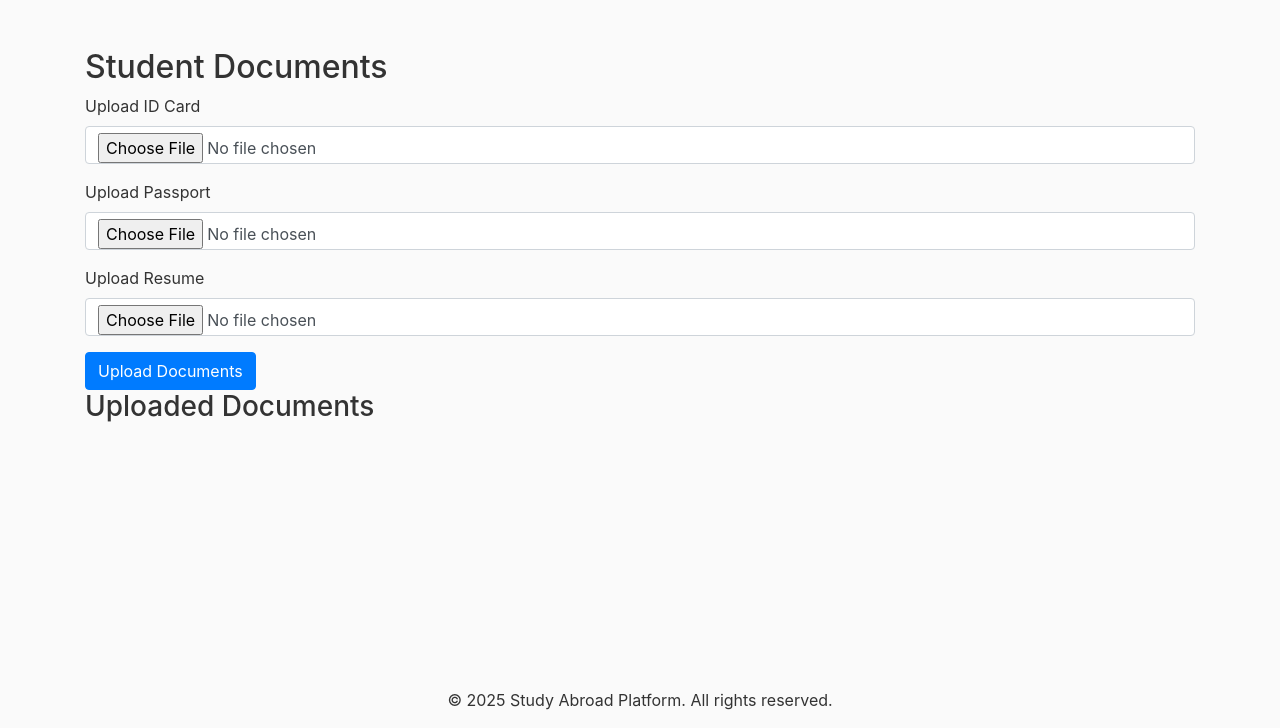
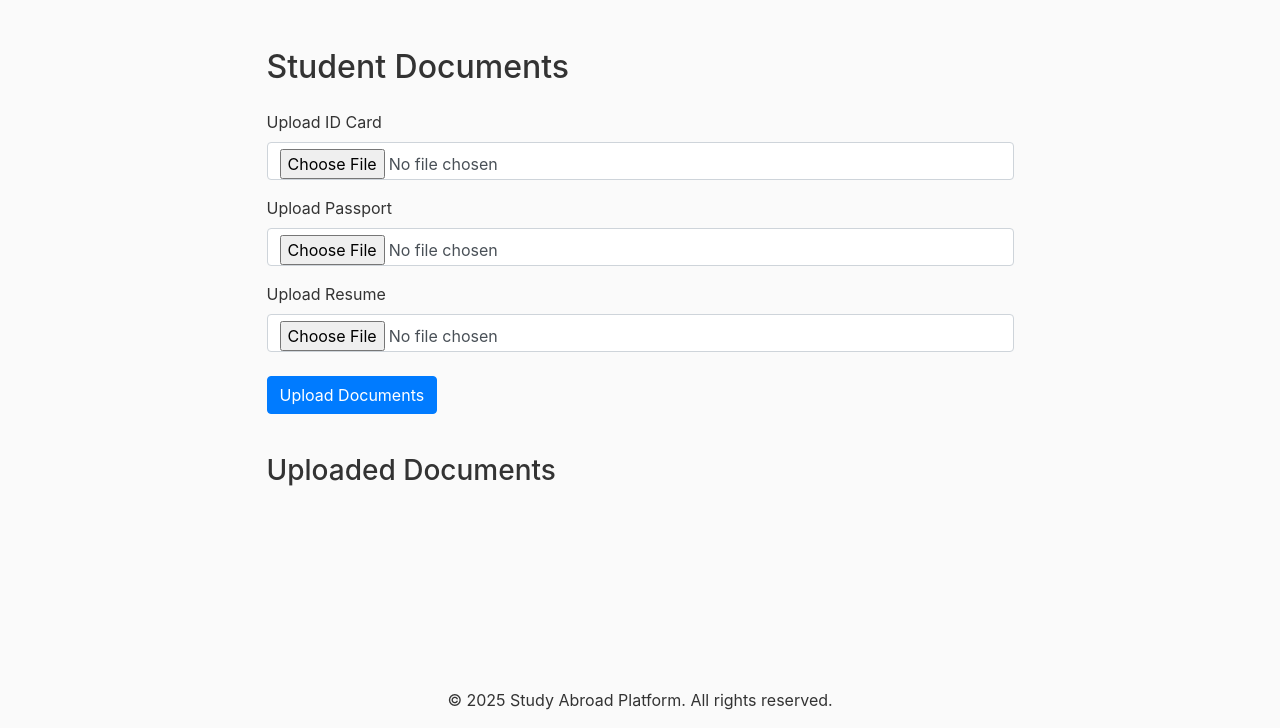
Before and after one commit to alouatiq/study_abroad_platform, a Flask app: template templates/student_documents.html in a window 1280 px wide. Shown: the part 72-800 px from the top of the page. Run offline with Flask 3, Linux system fonts and the light colour scheme; the template is opened without the code that fills it, so the values that code supplies are empty; some libraries are stand-ins or nearby versions.

Commit message:
Adjust student documents and dashboard layouts

```diff
--- a/templates/student_dashboard.html
+++ b/templates/student_dashboard.html
@@ -1,8 +1,8 @@
 {% extends "base.html" %}
 {% block content %}
-<h2>Student Dashboard</h2>
-<p>Welcome, {{ student.full_name }}!</p>
-<div class="d-flex justify-content-between align-items-center">
+<h2 class="mb-3">Student Dashboard</h2>
+<p class="ml-3">Welcome, {{ student.full_name }}!</p>
+<div class="d-flex justify-content-between align-items-center mb-3">
   <a href="{{ url_for('student_documents', student_id=student.id) }}" class="btn btn-primary">
     Upload Documents
   </a>
--- a/templates/student_documents.html
+++ b/templates/student_documents.html
@@ -1,7 +1,8 @@
 {% extends "base.html" %} {% block content %}
-<h2>Student Documents</h2>
+<div class="container" style="width: 70%;">
+  <h2>Student Documents</h2>
 <form method="POST" enctype="multipart/form-data">
-  <div class="mb-3">
+  <div class="mb-3 mt-4">
     <label for="picture">Upload ID Card</label>
     <input type="file" name="picture" id="picture" class="form-control" />
   </div>
@@ -14,7 +15,7 @@
       class="form-control"
     />
   </div>
-  <div class="mb-3">
+  <div class="mb-4">
     <label for="certificate">Upload Resume</label>
     <input
       type="file"
@@ -26,7 +27,7 @@
   <button type="submit" class="btn btn-primary">Upload Documents</button>
 </form>
 
-<h3>Uploaded Documents</h3>
+<h3 style="margin-top: 40px">Uploaded Documents</h3>
 <ul>
   {% for document in documents %}
   <li>
@@ -45,4 +46,7 @@
   </li>
   {% endfor %}
 </ul>
+</div>
+
+
 {% endblock %}
```
Also changed, not shown: 2 other files.
